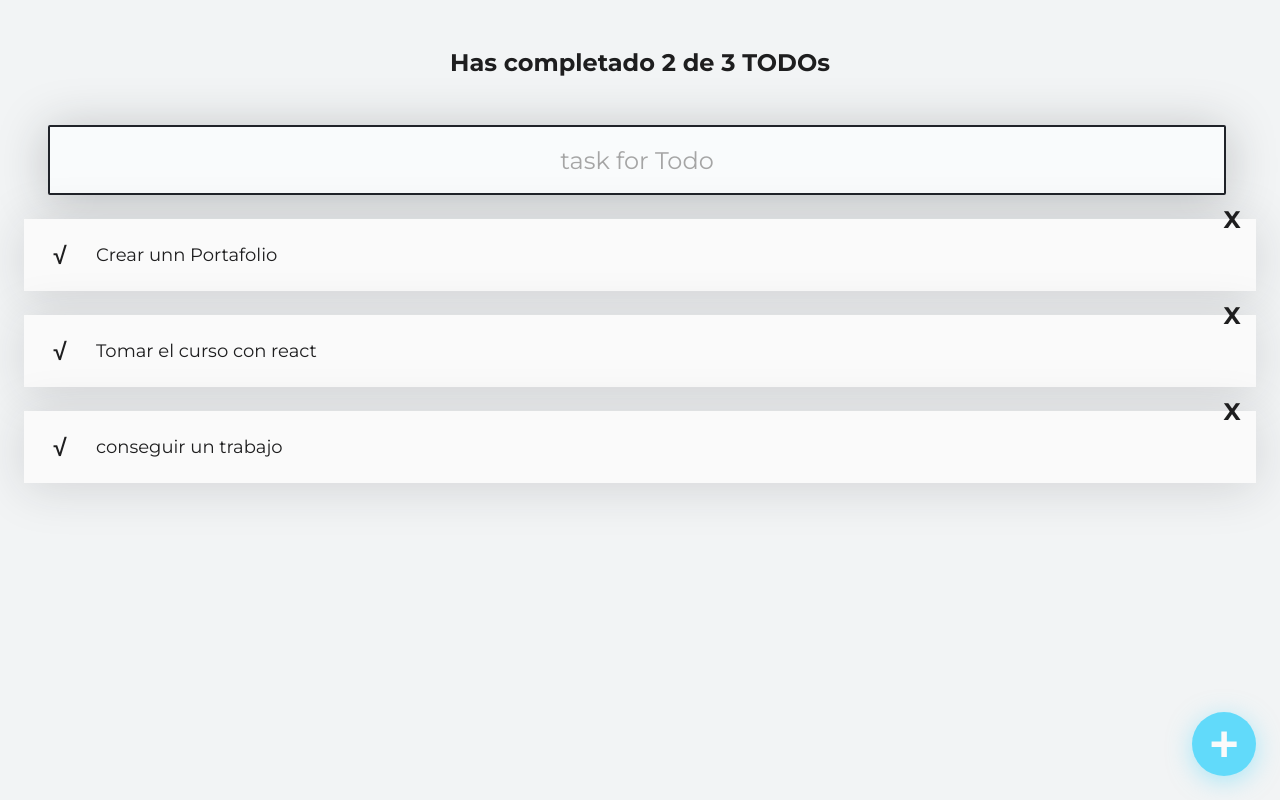
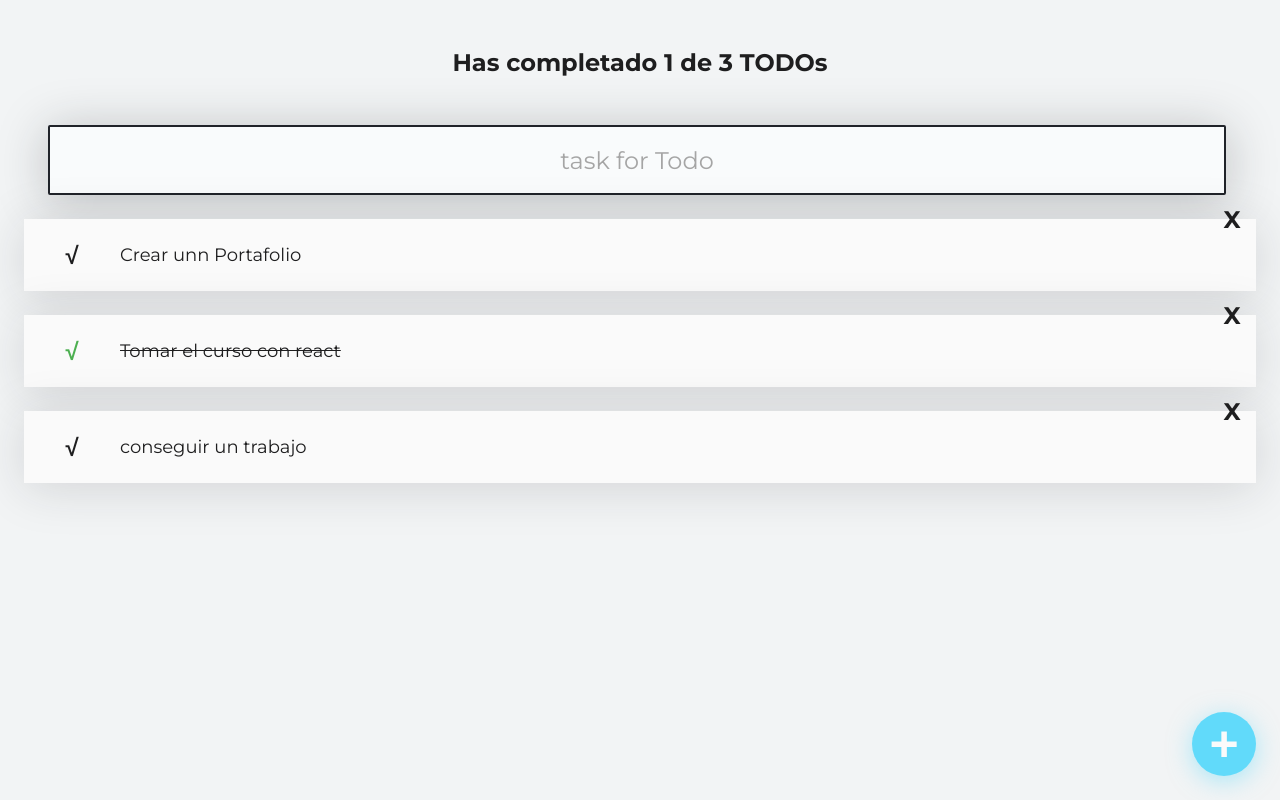
Before and after one commit to moisesJduarte/curso-introducion-react, a React (Create React App) app: page / in a window 1280 px wide. Built offline with nearby package versions, Linux system fonts and the light colour scheme.

Commit message:
filtrando busqueda de los usuarios

```diff
--- a/src/App.js
+++ b/src/App.js
@@ -6,23 +6,48 @@ import { TodoItem } from './TodosItem';
 import { CreateTodoButton } from './CreateTodoButton';
 //import './App.css';
 
-const todos = [
+const defaultTodos = [
   { text: 'Crear unn Portafolio', completed: false},
-  { text: 'Tomar el curso con react', completed: false},
+  { text: 'Tomar el curso con react', completed: true},
   { text: 'conseguir un trabajo', completed: false}
 ];
 
 function App() {
+  const [todos, setTodos] = React.useState(defaultTodos);
+  const [searchValue, setSearchValue] = React.useState('');
+
+  const completedTodos = todos.filter(todo => !!todo.completed).length;
+  const totalTodos = todos.length;
+
+  let searchedTodos = [];
+
+  if (!searchValue.length >= 1) {
+    searchedTodos = todos;
+  } else {
+    searchedTodos = todos.filter(todo => {
+          const todoText = todo.text.toLowerCase();
+          const searchText = searchValue.toLowerCase();
+          todoText.includes(searchText);
+    })
+
+  }
+
   return (
   <React.Fragment>
 
-    <TodoCounter />
+    <TodoCounter
+      total={totalTodos}
+      completed={completedTodos}
+    />
 
-    <TodoSearch />
+    <TodoSearch
+    searchValue={searchValue}
+    setSearchValue={setSearchValue}
+    />
 
 
     <TodoList>
-      {todos.map(todo => (
+      {searchedTodos.map(todo => (
          <TodoItem
            key={todo.text}
            text={todo.text}
--- a/src/TodoCounter.js
+++ b/src/TodoCounter.js
@@ -1,9 +1,10 @@
 import React from 'react';
 import './TodoCounter.css';
 
-function TodoCounter () {
+function TodoCounter ({ total, completed }) {
+
     return (
-        <h2 className="TodoCounter">Has completado 2 de 3 TODOs</h2>
+        <h2 className="TodoCounter">Has completado {completed} de {total} TODOs</h2>
     );
 }
 
--- a/src/TodoItem.css
+++ b/src/TodoItem.css
@@ -15,7 +15,7 @@
     font-weight:400
 }
 .TodoItem-p--complete{
-    text-decoration:line-through
+    text-decoration:line-through;
 }
 .Icon{
     cursor:pointer;
@@ -25,11 +25,15 @@
     height:48px;
     width:48px;
     font-size:24px;
-    font-weight:700
+    font-weight: bold;
 }
-.Icon-check{
+.Icon-check:hover{
     position:absolute;
-    left:12px
+    left:12px;
+    right:0;
+    color: #4caf50
+
+
 }
 .Icon-check--active{
     color:#4caf50
--- a/src/TodoSearch.js
+++ b/src/TodoSearch.js
@@ -1,23 +1,20 @@
 import React from 'react';
 import './TodoSearch.css';
 
-function TodoSearch() {
-    const [searchValue, setSearchValue] = React.useState('');
-
+function TodoSearch({searchValue, setSearchValue  }) {
     const onSearchValueChange = (event) => {
         console.log(event.target.value);
         setSearchValue(event.target.value);
     };
 
 
-    return [
+    return (
         <input
             className="TodoSearch"
             placeholder="task for Todo"
             value={searchValue}
             onChange={onSearchValueChange}
-        />,
-        <p>{searchValue}</p>
-    ];
+        />
+    );
 }
 export{TodoSearch};
```
